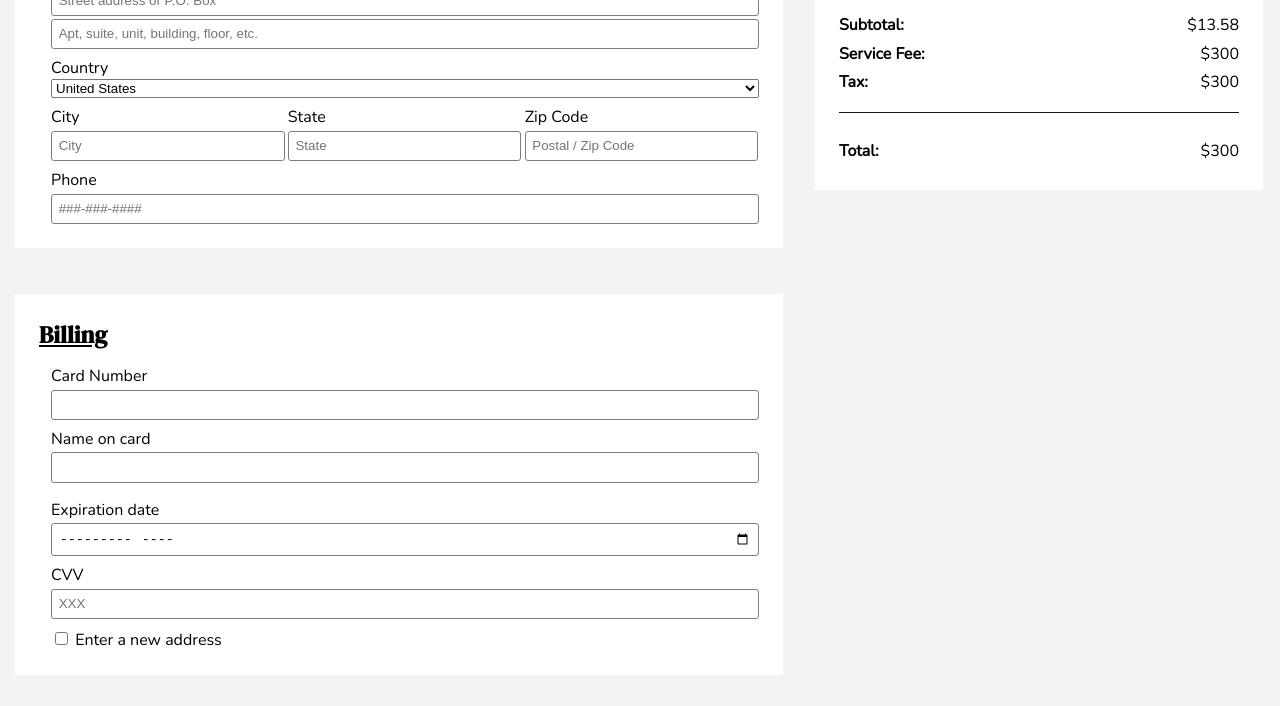
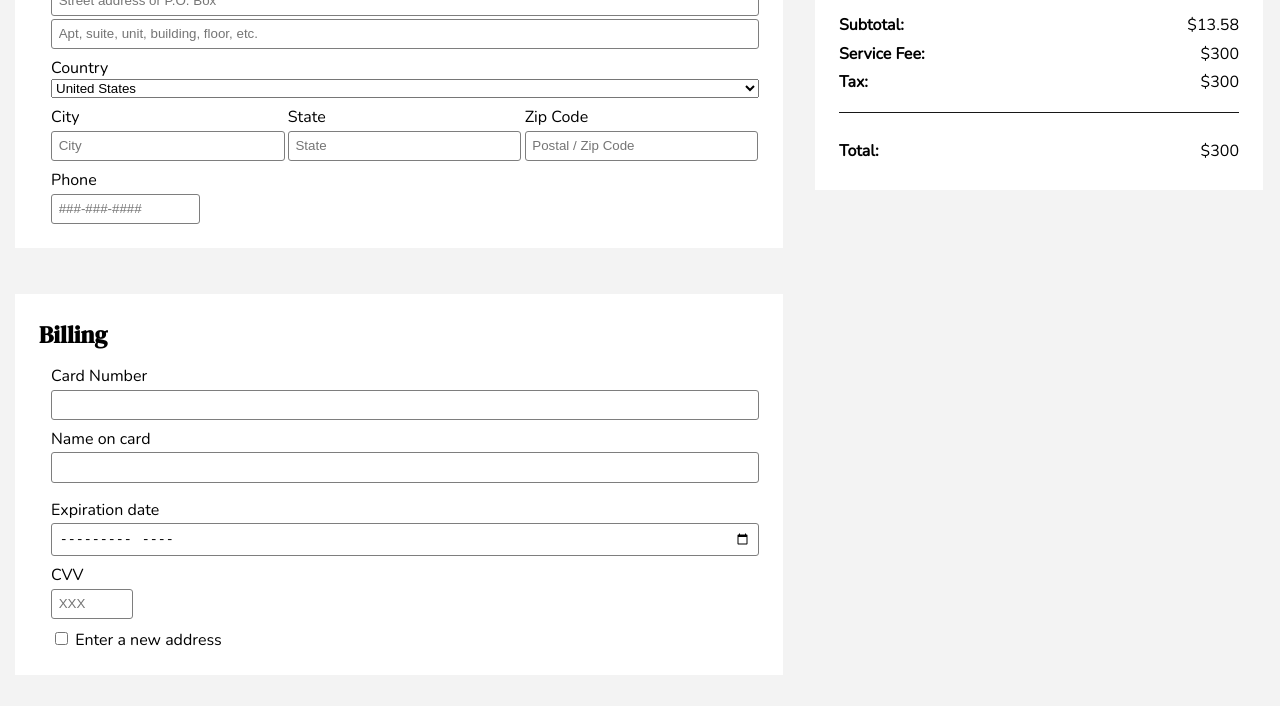
Before and after one commit to A1-exe/hci-project-one, a website: page checkout/index.html in a window 1280 px wide. Shown: the part 300-1006 px from the top of the page. Drawn offline with nearby package versions, Linux system fonts and the light colour scheme.

Commit message:
Resize elements. Remove title underscores.

```diff
--- a/assets/css/screen.css
+++ b/assets/css/screen.css
@@ -236,7 +236,6 @@ a:hover, .remove:hover, .edit:hover {
 section > header, #cart-items > header {
   font-weight: 600;
   margin-bottom: .25em;
-  text-decoration: underline;
 }
 
 .form-body {
@@ -303,11 +302,11 @@ input {
   padding: .5em;
 }
 
-input[name^="phone"] {
+#phone-s {
   width: 10em
 }
 
-input[name="cvv"] {
+#cvv {
   width: 5em
 }
 
```
